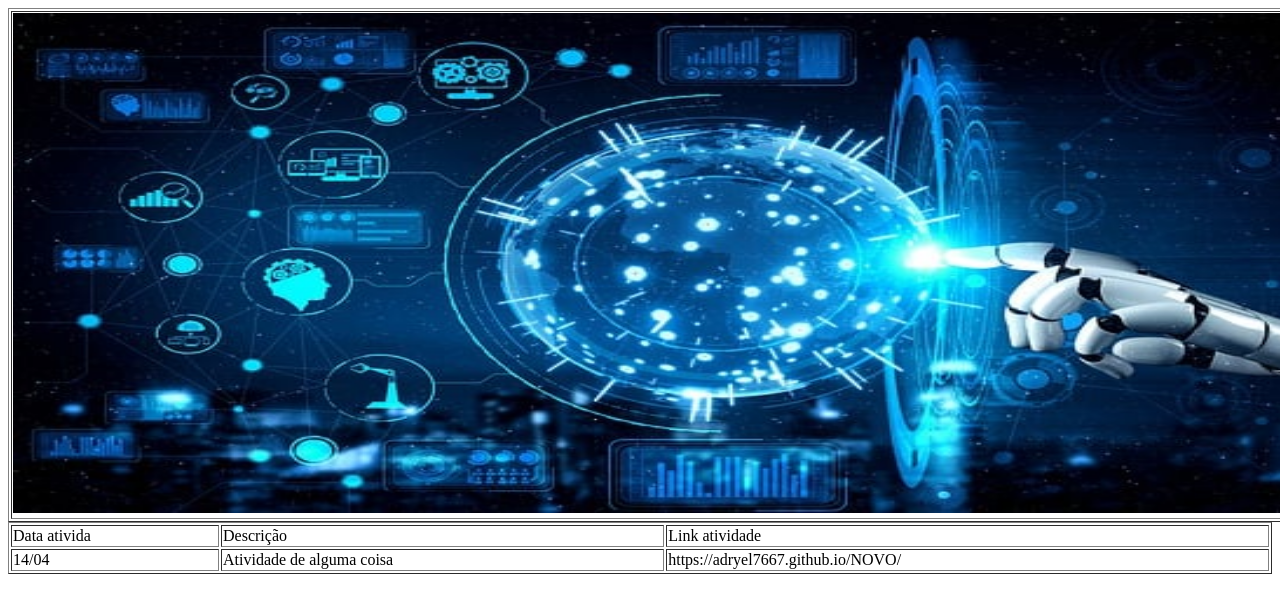
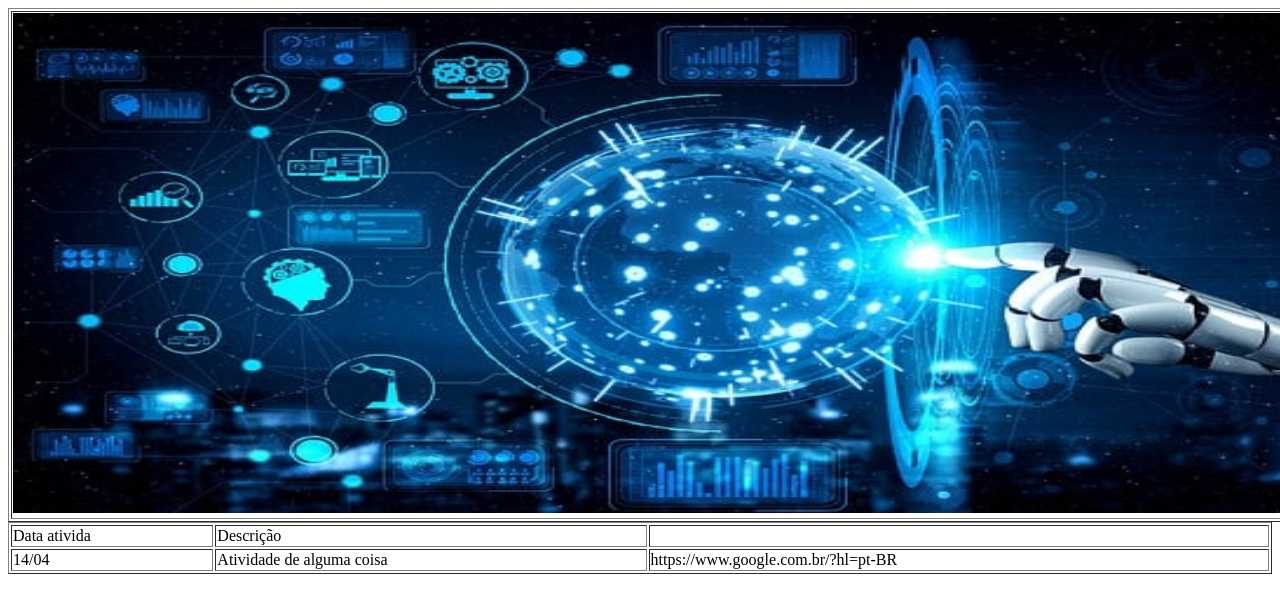
Before and after one commit to adryel7667/NOVO, a plain HTML site: page index.html in a window 1280 px wide. Shown: the top 610 px of the page. Drawn offline with Linux system fonts and the light colour scheme.

Commit message:
index.html

```diff
--- a/index.html
+++ b/index.html
@@ -14,10 +14,10 @@
  	<table border="1" align="center" width="100% " height=" 100%">
 
  		<tr>
- 			<td>Data ativida</td><td>Descrição</td><td>Link atividade</td>
+ 			<td>Data ativida</td><td>Descrição</td><td> </td>
  		</tr>
  		<tr>
- 			<td>14/04</td><td>Atividade de alguma coisa</td><td><bottum> https://adryel7667.github.io/NOVO/ </bottum></td>
+ 			<td>14/04</td><td>Atividade de alguma coisa</td><td><bottum>  https://www.google.com.br/?hl=pt-BR </bottum></td>
  		</tr>
  	</table>
 
```
